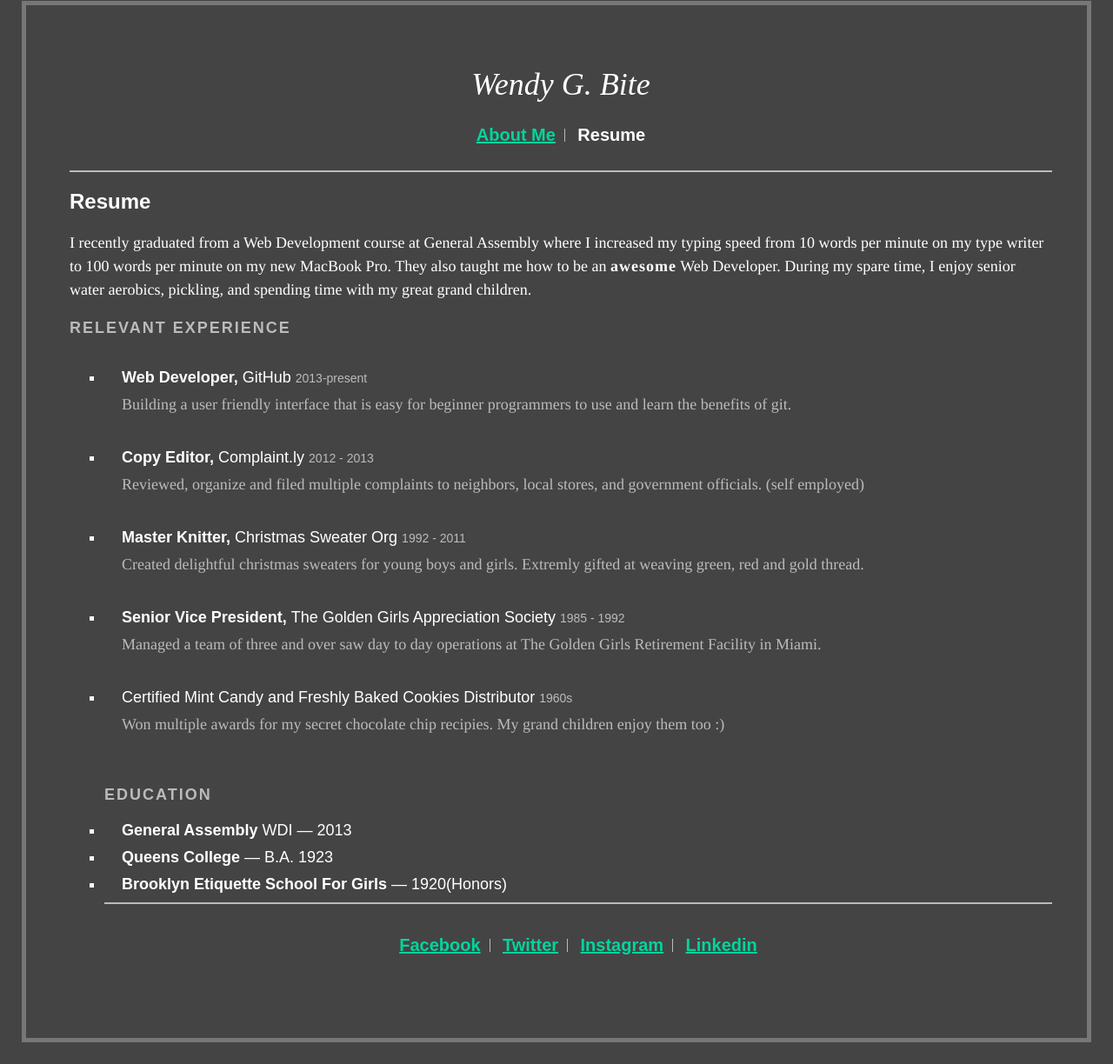
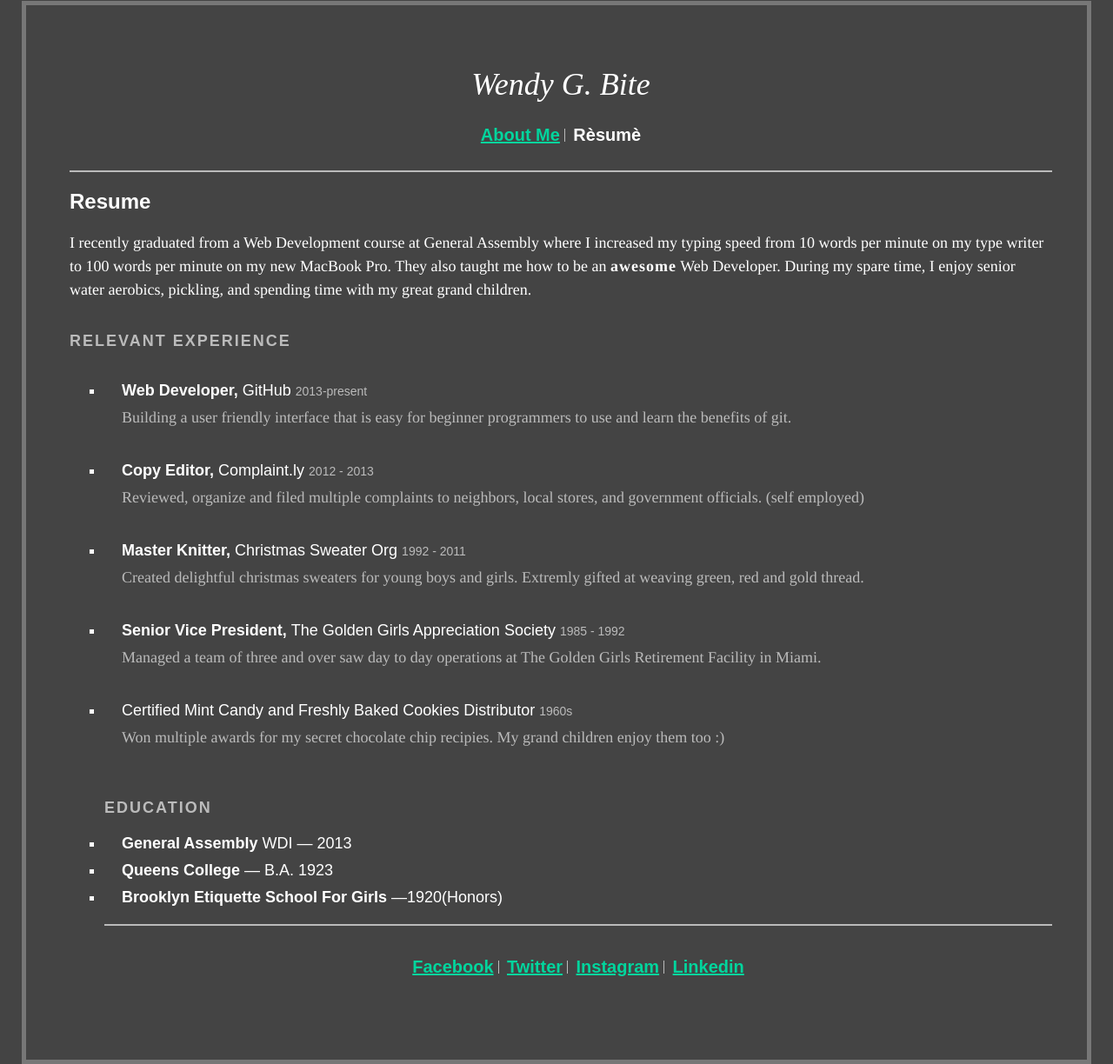
Before and after one commit to jferrentino/WendyBite, a plain HTML site: page index.html in a window 1280 px wide. Shown: the part 24-1248 px from the top of the page at 87% size. Drawn offline with Linux system fonts and the light colour scheme.

Commit message:
completed homework

```diff
--- a/index.html
+++ b/index.html
@@ -18,10 +18,11 @@
 				About Me
 			</a>
 			<a href="#" class="nav__link nav__link--last nav__link--active">
-				Resume
+				R&egrave;sum&egrave;
 			</a>
 		</nav>
 	</header>
+
 
 	<!--Resume text-->
 
@@ -74,7 +75,7 @@
 
 		 <li class="content--inside__paragraph--title">Queens College <span> &mdash; B.A. 1923</span> </li>
 
-		 <li class="content--inside__paragraph--title">Brooklyn Etiquette School For Girls <span class="span--lastEducation">&mdash; 1920(Honors)</span></li>
+		 <li>Brooklyn Etiquette School For Girls <span> &mdash;1920(Honors)</span></li>
 
 
 	<footer>
--- a/styles/main.css
+++ b/styles/main.css
@@ -21,7 +21,7 @@ body {
 /* styles for .nav block */
 
 .nav { /* this is a  block */
-	padding: 30px 0 30px;
+	padding: 30px 0 30px 0;
 	border-bottom: 2px solid #bbb;
 	text-align: center;
 	font-family: arial
@@ -38,7 +38,7 @@ body {
 	font-size: 20px;
 	font-weight: 600;
 	color: #00d59d;
-	padding: 0 10px;
+	padding: 0 5px;
 	border-right: 1px solid #bbb;
 	display: inline-block;
     line-height: 15px;
@@ -94,6 +94,7 @@ strong
 	font-family: times;
 	line-height: 150%;
 	color: white;
+	padding-bottom: 15px;
 
 }
 
@@ -133,6 +134,20 @@ strong
 
 }
 
+li {
+color: white;
+	font-size: 18px;
+	text-align: left;
+	padding-left: 20px;
+	padding-bottom: 20px;
+	margin: 0;
+	font-family: arial;
+	font-weight: bold;
+	list-style-type: square;
+}
+
+
+
 .content--inside__paragraph--title {
 	color: white;
 	font-size: 18px;
@@ -145,6 +160,7 @@ strong
 	list-style-type: square;
 
 }
+
 
 /*
 .content--inside__paragraph {
@@ -182,10 +198,17 @@ strong
 	font-family: arial
 
 
-
 }
 
 
+
+div
+{
+    display:inline;
+    font-weight: normal;
+    color: white;
+
+}
 
 span
 {
@@ -194,12 +217,3 @@ span
     color: white;
 
 }
-
-.span--lastEducation
-{
-    display:inline;
-    font-weight: normal;
-    color: white;
-    padding-bottom: 40px;
-
-}
```
